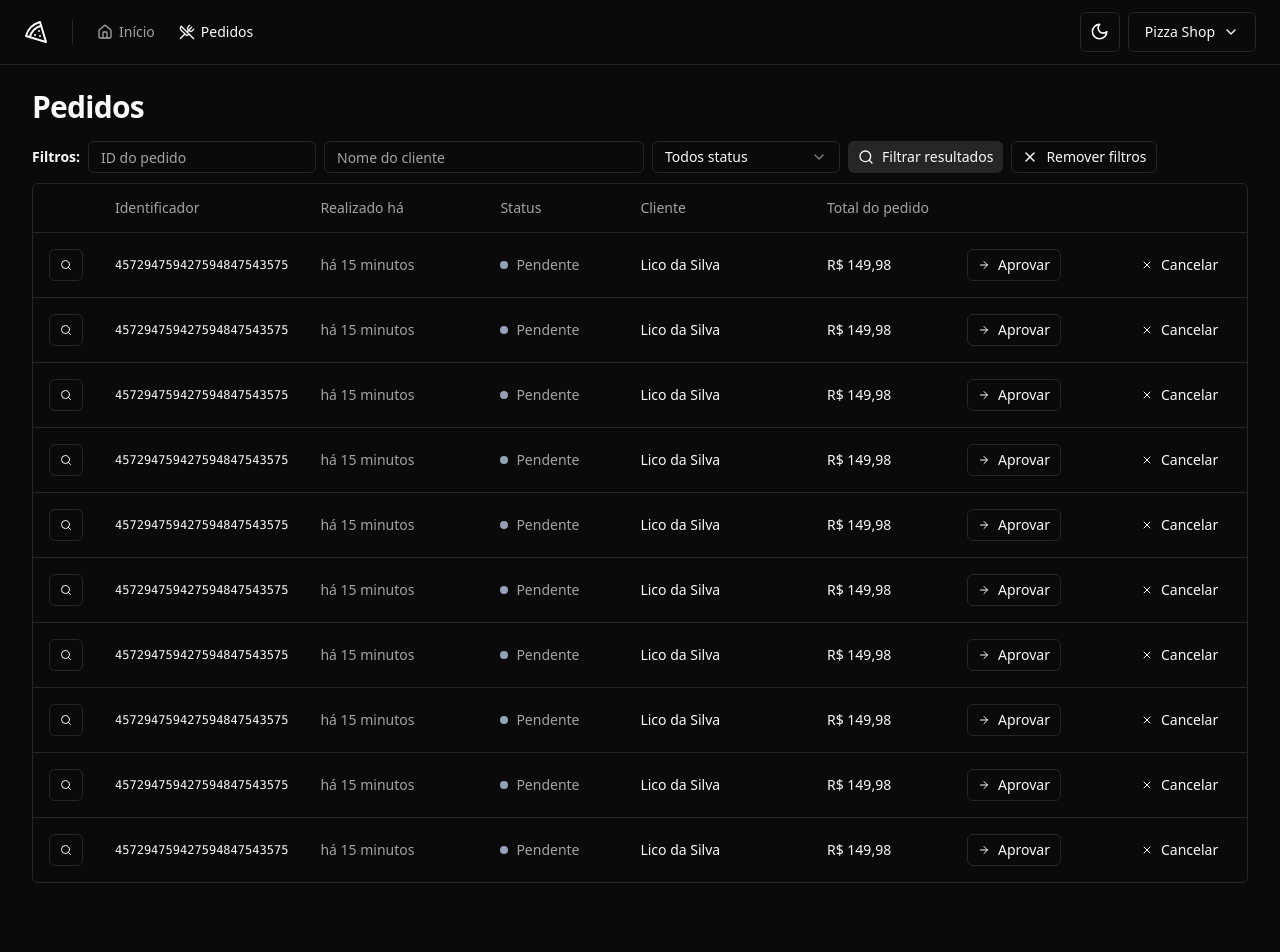
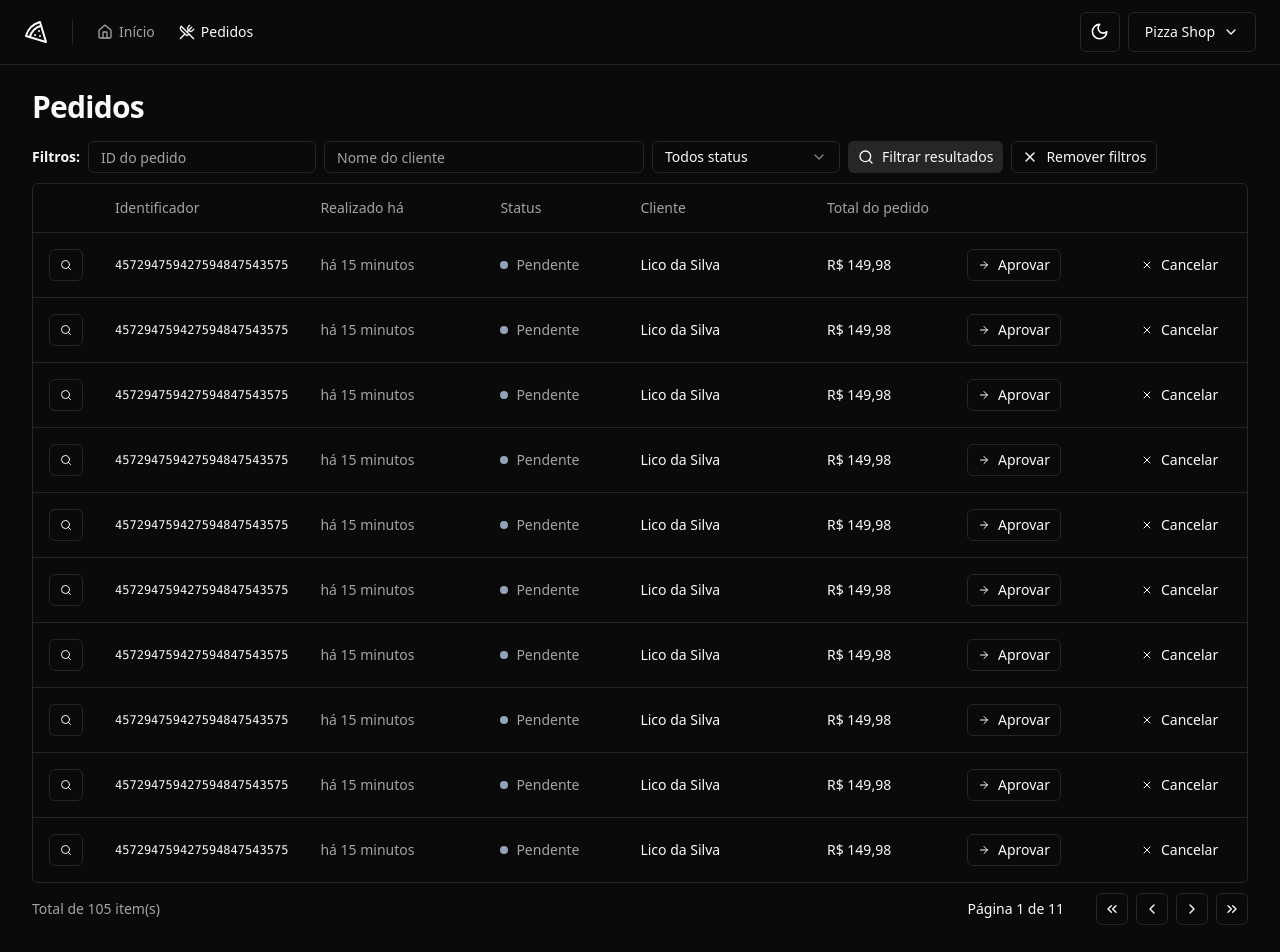
Before and after one commit to marciovz/pizzashop-reactjs-ignite2024, a React (Vite) app: page /orders in a window 1280 px wide. Shown: the top 952 px of the page. Before the commit the page ends 915 px from the top, so only its background shows below. Built offline with nearby package versions, Linux system fonts and the light colour scheme.

Commit message:
Componente: Paginação

```diff
--- /dev/null
+++ b/src/components/pagination.tsx
@@ -0,0 +1,47 @@
+import { ChevronLeft, ChevronRight, ChevronsLeft, ChevronsRight } from "lucide-react";
+import { Button } from "./ui/button";
+
+export interface PaginationProps {
+  pageIndex: number;
+  totalCount: number;
+  perPage: number;
+}
+
+export function Pagination({ pageIndex, perPage, totalCount }: PaginationProps) {
+  const pages = Math.ceil(totalCount / perPage) || 1;
+
+  return(
+    <div className="flex items-center justify-between">
+      <span className="text-sm text-muted-foreground">
+        Total de {totalCount} item(s)
+      </span>
+
+      <div className="flex items-center gap-6 lg:gap-8">
+        <div className="text-sm font-medium">
+          Página {pageIndex + 1} de {pages}
+        </div>
+        <div className="flex items-center gap-2">
+          <Button variant="outline" className="h-8 w-8 p-0">
+            <ChevronsLeft className="h-4 w-4" />
+            <span className="sr-only">Primeira página</span>
+          </Button>
+
+          <Button variant="outline" className="h-8 w-8 p-0">
+            <ChevronLeft className="h-4 w-4" />
+            <span className="sr-only">Página anterior</span>
+          </Button>
+
+          <Button variant="outline" className="h-8 w-8 p-0">
+            <ChevronRight className="h-4 w-4" />
+            <span className="sr-only">Próxima página</span>
+          </Button>
+
+          <Button variant="outline" className="h-8 w-8 p-0">
+            <ChevronsRight className="h-4 w-4" />
+            <span className="sr-only">Última página</span>
+          </Button>
+        </div>
+      </div>
+    </div>
+  )
+};
--- a/src/pages/app/orders/orders.tsx
+++ b/src/pages/app/orders/orders.tsx
@@ -2,14 +2,14 @@
 import { Helmet } from "react-helmet-async";
 import { OrderTableRow } from "./order-table-row";
 import { OrderTableFilters } from "./oder-table-filters";
+import { Pagination } from "@/components/pagination";
 
 export function Orders() {
   return(
 <>
   <Helmet title="Pedidos" />
-  <div className="flex flex-col">
+  <div className="flex flex-col gap-4">
     <h1 className="text-3xl font-bold tracking-tight">Pedidos</h1>
-  </div>
 
     <div className="space-y-2.5">
       <OrderTableFilters />
@@ -37,6 +37,10 @@
           </TableBody>
         </Table>
       </div>
+
+      <Pagination pageIndex={0} totalCount={105} perPage={10} />
+
+    </div>
   </div>
 </>
   )
```
Lines whose indentation alone changed are shown as unchanged.
